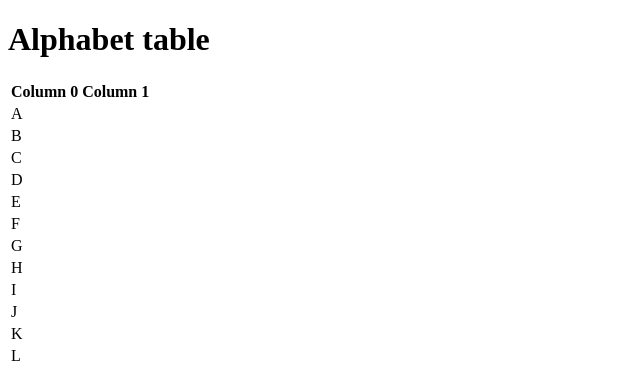
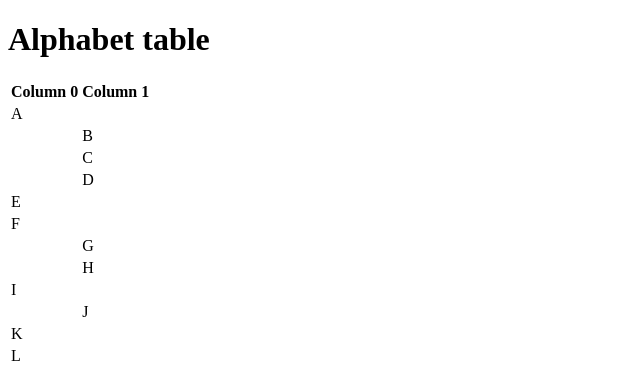
Before and after one commit to comp426-2022-fall/a01-mariana-perezh, a plain HTML site: page public/index.html in a window 1280 px wide. Shown: the top 370 px of the page, without its empty margins (0-640 px from the left). Drawn offline with Linux system fonts and the light colour scheme.

Commit message:
html file.

```diff
--- a/public/index.html
+++ b/public/index.html
@@ -15,17 +15,17 @@
   					</tr>
 				</thead>
 				<tbody>
-  					<tr>
+					<tr>
     						<td>A</td><td></td>
   					</tr>
   					<tr>
-    						<td>B</td><td></td>
+    						<td></td><td>B</td>
   					</tr>
   					<tr>
-    						<td>C</td><td></td>
+    						<td></td><td>C</td>
   					</tr>
   					<tr>
-    						<td>D</td><td></td>
+    						<td></td><td>D</td>
   					</tr>
   					<tr>
     						<td>E</td><td></td>
@@ -34,16 +34,16 @@
     						<td>F</td><td></td>
   					</tr>
   					<tr>
-    						<td>G</td><td></td>
+    						<td></td><td>G</td>
   					</tr>
   					<tr>
-    						<td>H</td><td></td>
+    						<td></td><td>H</td>
   					</tr>
 					<tr>
                                                 <td>I</td><td></td>
                                         </tr>
 					<tr>
-                                                <td>J</td><td></td>
+                                                <td></td><td>J</td>
                                         </tr>
 					<tr>
                                                 <td>K</td><td></td>
```
